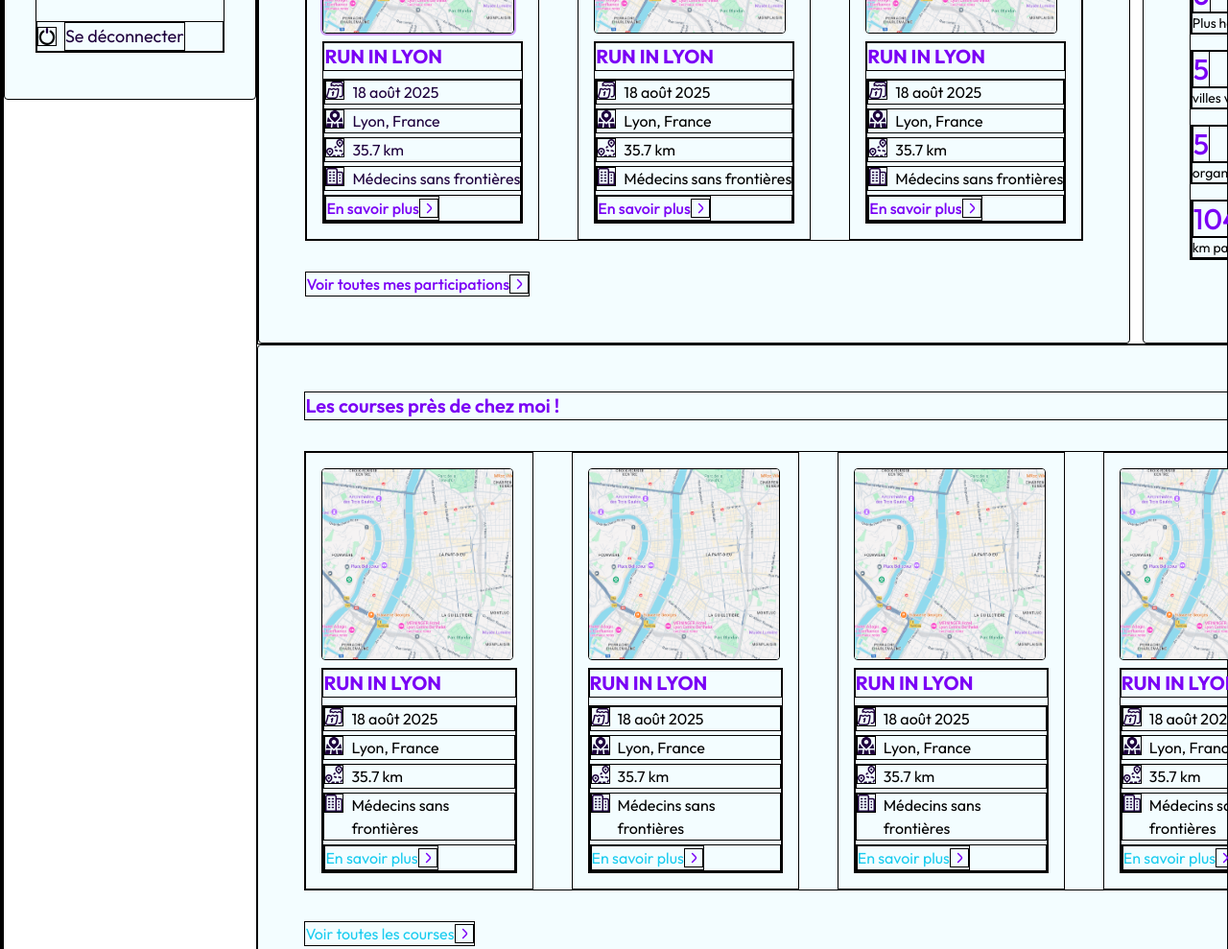
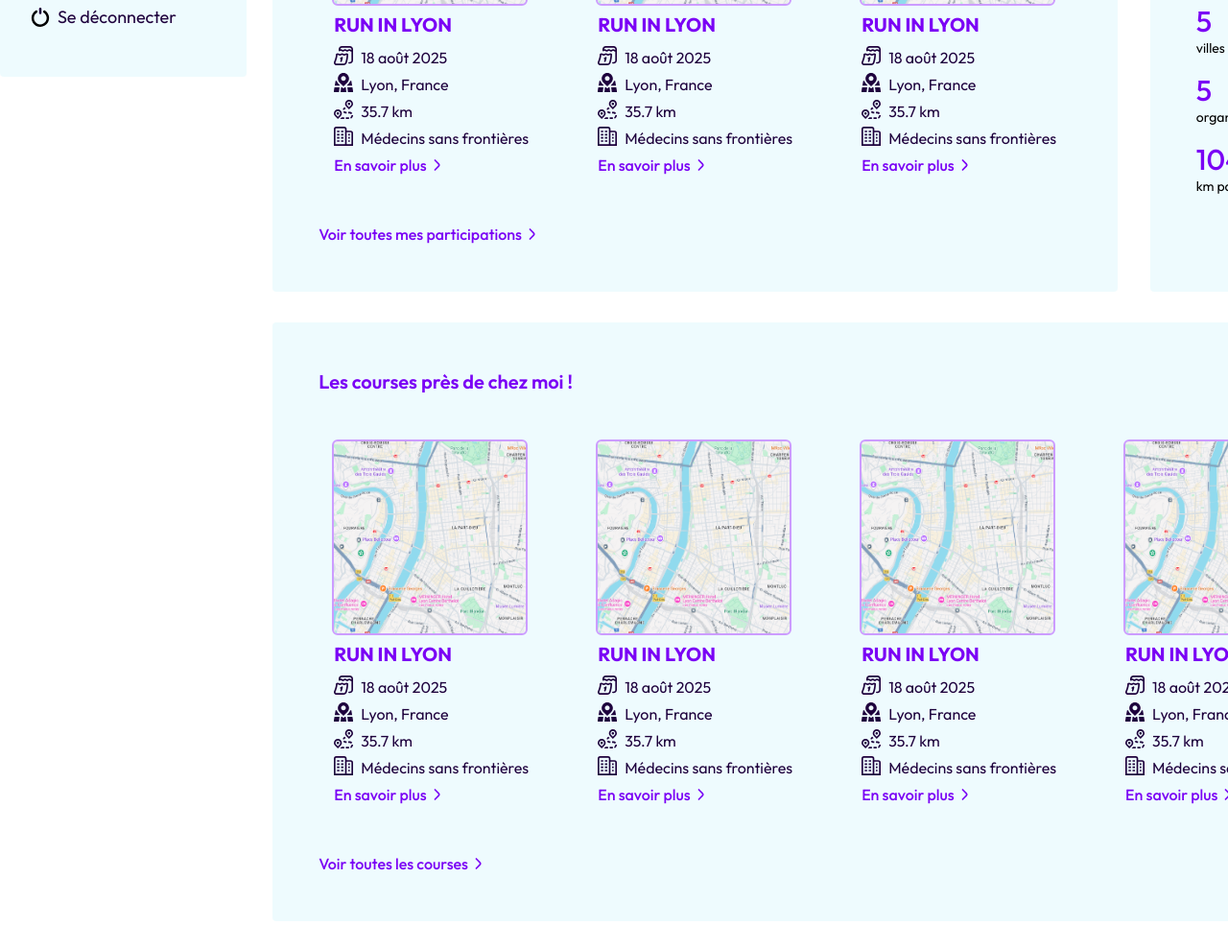
Before and after one commit to Akkyaane/RumtonFront, a website: page views/portals/runner/dashboard-runner.html in a window 1280 px wide. Shown: the part 427-1416 px from the top of the page at 96% size. Drawn offline with Linux system fonts and the light colour scheme; files that its build step writes are made by us from their sources.

Commit message:
Change colors

```diff
--- a/css/main.css
+++ b/css/main.css
@@ -45,9 +45,9 @@
 }
 
 
-* {
+/* * {
     border: solid 0.1px black;
-}
+} */
 
 .home {
     background-image: url(../content/picture-1.jpg);
--- a/views/portals/runner/dashboard-runner.html
+++ b/views/portals/runner/dashboard-runner.html
@@ -10,8 +10,9 @@
 </head>
 
 <body class="outfit-body w-(--size-1440) m-auto">
-  <header class="flex justify-between items-center">
-    <a href="../../../views/index.html"><img src="../../../content/logo.svg" alt="Logo de l'application Rumton" class="w-[125px]"></a>
+  <header class="flex justify-between items-center py-4">
+    <a href="../../../views/index.html"><img src="../../../content/logo.svg" alt="Logo de l'application Rumton"
+        class="w-[100px]"></a>
     <nav class="flex items-center">
       <ul class="flex gap-8">
         <li><a href="../../../views/index.html" class="link">Accueil</a></li>
@@ -23,25 +24,25 @@
   </header>
 
   <main>
-    <div class="flex justify-between py-12">
-      <nav class="flex justify-center h-[400px] rounded-sm px-8 py-12 bg-(--color-1accef)/5">
+    <div class="flex justify-between py-4">
+      <nav class="flex justify-center h-[400px] rounded-sm px-8 py-12 bg-(--color-1accef)/7.5">
         <ul class="flex flex-col justify-between">
           <div class="flex flex-col gap-8">
-            <li class="flex items-center gap-2 text-(--color-1e003d)"><img src="../../../content/board-icon.svg" alt="" class="size-[20px]"><a
-                href="" class="link text-lg">Mon tableau de bord</a></li>
+            <li class="flex items-center gap-2 text-(--color-1e003d)"><img src="../../../content/board-icon.svg" alt=""
+                class="size-[20px]"><a href="" class="link text-lg">Mon tableau de bord</a></li>
             <li class="flex items-center gap-2 text-(--color-1e003d)"><img src="../../../content/runner-icon.svg" alt=""
                 class="size-[20px]"><a href="" class="link text-lg">Mes participations</a></li>
-            <li class="flex items-center gap-2 text-(--color-1e003d)"><img src="../../../content/user-icon.svg" alt="" class="size-[20px]"><a
-                href="" class="link text-lg">Mes informations</a></li>
+            <li class="flex items-center gap-2 text-(--color-1e003d)"><img src="../../../content/user-icon.svg" alt=""
+                class="size-[20px]"><a href="" class="link text-lg">Mes informations</a></li>
           </div>
-          <li class="flex items-center gap-2 text-(--color-1e003d)"><img src="../../../content/logout-icon.svg" alt="" class="size-[20px]"><a
-              href="" class="link text-lg">Se déconnecter</a></li>
+          <li class="flex items-center gap-2 text-(--color-1e003d)"><img src="../../../content/logout-icon.svg" alt=""
+              class="size-[20px]"><a href="" class="link text-lg">Se déconnecter</a></li>
         </ul>
       </nav>
 
-      <div class="flex flex-col justify-between">
+      <div class="flex flex-col justify-between gap-8">
         <div class="flex justify-between">
-          <section class="flex flex-col rounded-sm p-12 gap-8 justify-between bg-(--color-1accef)/5">
+          <section class="flex flex-col rounded-sm p-12 gap-8 justify-between bg-(--color-1accef)/7.5">
             <h2 class="outfit-header text-xl text-(--color-7a00f5)">Mes prochaines participations</h2>
             <div class="flex justify-between gap-10">
               <div class="flex flex-col gap-2 p-4">
@@ -50,63 +51,69 @@
                 <div class="flex flex-col gap-2">
                   <h3 class="text-xl font-bold text-(--color-7a00f5) uppercase">Run in Lyon</h3>
                   <ul class="flex flex-col gap-1">
-                    <li class="flex gap-2 text-(--color-1e003d)"><img src="../../../content/calendar-icon.svg" alt="" class="size-[20px]">18
+                    <li class="flex gap-2 text-(--color-1e003d)"><img src="../../../content/calendar-icon.svg" alt=""
+                        class="size-[20px]">18
                       août 2025</li>
                     <li class="flex gap-2 text-(--color-1e003d)"><img src="../../../content/location-icon.svg" alt=""
                         class="size-[20px]">Lyon, France</li>
-                    <li class="flex gap-2 text-(--color-1e003d)"><img src="../../../content/distance-icon.svg" alt="" class="size-[20px]">35.7
+                    <li class="flex gap-2 text-(--color-1e003d)"><img src="../../../content/distance-icon.svg" alt=""
+                        class="size-[20px]">35.7
                       km</li>
                     <li class="flex gap-2 text-(--color-1e003d)"><img src="../../../content/organism-icon.svg" alt=""
                         class="size-[20px]">Médecins sans frontières</li>
-                    <li><a href="" class="link text-(--color-7a00f5) flex w-fit items-center font-medium">En savoir plus<img
-                          src="../../../content/right-arrow-icon.svg" alt="" class="size-[20px]"></a></li>
+                    <li><a href="" class="link text-(--color-7a00f5) flex w-fit items-center font-medium">En savoir
+                        plus<img src="../../../content/right-arrow-icon.svg" alt="" class="size-[20px]"></a></li>
                   </ul>
                 </div>
               </div>
               <div class="flex flex-col gap-2 p-4">
                 <img src="../../../content/exemple-carte.png" alt=""
-                  class="w-[200px] h-[200px] rounded-sm border-2 border-(--color-ef7b45)">
+                  class="w-[200px] h-[200px] rounded-sm outline-2 outline-(--color-cc9cff)">
                 <div class="flex flex-col gap-2">
                   <h3 class="text-xl font-bold text-(--color-7a00f5) uppercase">Run in Lyon</h3>
                   <ul class="flex flex-col gap-1">
-                    <li class="flex gap-2"><img src="../../../content/calendar-icon.svg" alt="" class="size-[20px]">18
+                    <li class="flex gap-2 text-(--color-1e003d)"><img src="../../../content/calendar-icon.svg" alt=""
+                        class="size-[20px]">18
                       août 2025</li>
-                    <li class="flex gap-2"><img src="../../../content/location-icon.svg" alt=""
+                    <li class="flex gap-2 text-(--color-1e003d)"><img src="../../../content/location-icon.svg" alt=""
                         class="size-[20px]">Lyon, France</li>
-                    <li class="flex gap-2"><img src="../../../content/distance-icon.svg" alt="" class="size-[20px]">35.7
+                    <li class="flex gap-2 text-(--color-1e003d)"><img src="../../../content/distance-icon.svg" alt=""
+                        class="size-[20px]">35.7
                       km</li>
-                    <li class="flex gap-2"><img src="../../../content/organism-icon.svg" alt=""
+                    <li class="flex gap-2 text-(--color-1e003d)"><img src="../../../content/organism-icon.svg" alt=""
                         class="size-[20px]">Médecins sans frontières</li>
-                    <li><a href="" class="link text-(--color-7a00f5) flex w-fit items-center font-medium">En savoir plus<img
-                          src="../../../content/right-arrow-icon.svg" alt="" class="size-[20px]"></a></li>
+                    <li><a href="" class="link text-(--color-7a00f5) flex w-fit items-center font-medium">En savoir
+                        plus<img src="../../../content/right-arrow-icon.svg" alt="" class="size-[20px]"></a></li>
                   </ul>
                 </div>
               </div>
               <div class="flex flex-col gap-2 p-4">
                 <img src="../../../content/exemple-carte.png" alt=""
-                  class="w-[200px] h-[200px] rounded-sm border-2 border-(--color-ef7b45)">
+                  class="w-[200px] h-[200px] rounded-sm outline-2 outline-(--color-cc9cff)">
                 <div class="flex flex-col gap-2">
                   <h3 class="text-xl font-bold text-(--color-7a00f5) uppercase">Run in Lyon</h3>
                   <ul class="flex flex-col gap-1">
-                    <li class="flex gap-2"><img src="../../../content/calendar-icon.svg" alt="" class="size-[20px]">18
+                    <li class="flex gap-2 text-(--color-1e003d)"><img src="../../../content/calendar-icon.svg" alt=""
+                        class="size-[20px]">18
                       août 2025</li>
-                    <li class="flex gap-2"><img src="../../../content/location-icon.svg" alt=""
+                    <li class="flex gap-2 text-(--color-1e003d)"><img src="../../../content/location-icon.svg" alt=""
                         class="size-[20px]">Lyon, France</li>
-                    <li class="flex gap-2"><img src="../../../content/distance-icon.svg" alt="" class="size-[20px]">35.7
+                    <li class="flex gap-2 text-(--color-1e003d)"><img src="../../../content/distance-icon.svg" alt=""
+                        class="size-[20px]">35.7
                       km</li>
-                    <li class="flex gap-2"><img src="../../../content/organism-icon.svg" alt=""
+                    <li class="flex gap-2 text-(--color-1e003d)"><img src="../../../content/organism-icon.svg" alt=""
                         class="size-[20px]">Médecins sans frontières</li>
-                    <li><a href="" class="link text-(--color-7a00f5) flex w-fit items-center font-medium">En savoir plus<img
-                          src="../../../content/right-arrow-icon.svg" alt="" class="size-[20px]"></a></li>
+                    <li><a href="" class="link text-(--color-7a00f5) flex w-fit items-center font-medium">En savoir
+                        plus<img src="../../../content/right-arrow-icon.svg" alt="" class="size-[20px]"></a></li>
                   </ul>
                 </div>
               </div>
             </div>
-            <a href="" class="link flex w-fit items-center font-medium text-(--color-7a00f5)">Voir toutes mes participations<img
-                src="../../../content/right-arrow-icon.svg" alt="" class="size-[20px]"></a>
+            <a href="" class="link flex w-fit items-center font-medium text-(--color-7a00f5)">Voir toutes mes
+              participations<img src="../../../content/right-arrow-icon.svg" alt="" class="size-[20px]"></a>
           </section>
 
-          <section class="flex flex-col rounded-sm p-12 gap-8 bg-(--color-1accef)/5">
+          <section class="flex flex-col rounded-sm p-12 gap-8 bg-(--color-1accef)/7.5">
             <h2 class="outfit-header text-xl text-(--color-7a00f5)">Mes statistiques</h2>
             <ul class="flex flex-col gap-4">
               <div>
@@ -137,95 +144,103 @@
           </section>
         </div>
 
-        <section class="flex flex-col rounded-sm p-12 gap-8 justify-between bg-(--color-1accef)/5">
+        <section class="flex flex-col rounded-sm p-12 gap-8 justify-between bg-(--color-1accef)/7.5">
           <h2 class="outfit-header text-xl text-(--color-7a00f5)">Les courses près de chez moi !</h2>
           <div class="flex justify-between gap-10">
             <div class="flex flex-col gap-2 p-4">
               <img src="../../../content/exemple-carte.png" alt=""
-                class="w-[200px] h-[200px] rounded-sm border-2 border-(--color-7a00f5)">
+                class="w-[200px] h-[200px] rounded-sm outline-2 outline-(--color-cc9cff)">
               <div class="flex flex-col gap-2">
                 <h3 class="text-xl font-bold text-(--color-7a00f5) uppercase">Run in Lyon</h3>
                 <ul class="flex flex-col gap-1">
-                  <li class="flex gap-2"><img src="../../../content/calendar-icon.svg" alt="" class="size-[20px]">18
+                  <li class="flex gap-2 text-(--color-1e003d)"><img src="../../../content/calendar-icon.svg" alt=""
+                      class="size-[20px]">18
                     août 2025</li>
-                  <li class="flex gap-2"><img src="../../../content/location-icon.svg" alt="" class="size-[20px]">Lyon,
-                    France</li>
-                  <li class="flex gap-2"><img src="../../../content/distance-icon.svg" alt="" class="size-[20px]">35.7
+                  <li class="flex gap-2 text-(--color-1e003d)"><img src="../../../content/location-icon.svg" alt=""
+                      class="size-[20px]">Lyon, France</li>
+                  <li class="flex gap-2 text-(--color-1e003d)"><img src="../../../content/distance-icon.svg" alt=""
+                      class="size-[20px]">35.7
                     km</li>
-                  <li class="flex gap-2"><img src="../../../content/organism-icon.svg" alt=""
+                  <li class="flex gap-2 text-(--color-1e003d)"><img src="../../../content/organism-icon.svg" alt=""
                       class="size-[20px]">Médecins sans frontières</li>
-                  <li><a href="" class="link text-(--color-1accef) flex w-fit items-center">En savoir plus<img
-                        src="../../../content/right-arrow-icon.svg" alt="" class="size-[20px]"></a></li>
+                  <li><a href="" class="link text-(--color-7a00f5) flex w-fit items-center font-medium">En savoir
+                      plus<img src="../../../content/right-arrow-icon.svg" alt="" class="size-[20px]"></a></li>
                 </ul>
               </div>
             </div>
             <div class="flex flex-col gap-2 p-4">
               <img src="../../../content/exemple-carte.png" alt=""
-                class="w-[200px] h-[200px] rounded-sm border-2 border-(--color-7a00f5)">
+                class="w-[200px] h-[200px] rounded-sm outline-2 outline-(--color-cc9cff)">
               <div class="flex flex-col gap-2">
                 <h3 class="text-xl font-bold text-(--color-7a00f5) uppercase">Run in Lyon</h3>
                 <ul class="flex flex-col gap-1">
-                  <li class="flex gap-2"><img src="../../../content/calendar-icon.svg" alt="" class="size-[20px]">18
+                  <li class="flex gap-2 text-(--color-1e003d)"><img src="../../../content/calendar-icon.svg" alt=""
+                      class="size-[20px]">18
                     août 2025</li>
-                  <li class="flex gap-2"><img src="../../../content/location-icon.svg" alt="" class="size-[20px]">Lyon,
-                    France</li>
-                  <li class="flex gap-2"><img src="../../../content/distance-icon.svg" alt="" class="size-[20px]">35.7
+                  <li class="flex gap-2 text-(--color-1e003d)"><img src="../../../content/location-icon.svg" alt=""
+                      class="size-[20px]">Lyon, France</li>
+                  <li class="flex gap-2 text-(--color-1e003d)"><img src="../../../content/distance-icon.svg" alt=""
+                      class="size-[20px]">35.7
                     km</li>
-                  <li class="flex gap-2"><img src="../../../content/organism-icon.svg" alt=""
+                  <li class="flex gap-2 text-(--color-1e003d)"><img src="../../../content/organism-icon.svg" alt=""
                       class="size-[20px]">Médecins sans frontières</li>
-                  <li><a href="" class="link text-(--color-1accef) flex w-fit items-center">En savoir plus<img
-                        src="../../../content/right-arrow-icon.svg" alt="" class="size-[20px]"></a></li>
+                  <li><a href="" class="link text-(--color-7a00f5) flex w-fit items-center font-medium">En savoir
+                      plus<img src="../../../content/right-arrow-icon.svg" alt="" class="size-[20px]"></a></li>
                 </ul>
               </div>
             </div>
             <div class="flex flex-col gap-2 p-4">
               <img src="../../../content/exemple-carte.png" alt=""
-                class="w-[200px] h-[200px] rounded-sm border-2 border-(--color-7a00f5)">
+                class="w-[200px] h-[200px] rounded-sm outline-2 outline-(--color-cc9cff)">
               <div class="flex flex-col gap-2">
                 <h3 class="text-xl font-bold text-(--color-7a00f5) uppercase">Run in Lyon</h3>
                 <ul class="flex flex-col gap-1">
-                  <li class="flex gap-2"><img src="../../../content/calendar-icon.svg" alt="" class="size-[20px]">18
+                  <li class="flex gap-2 text-(--color-1e003d)"><img src="../../../content/calendar-icon.svg" alt=""
+                      class="size-[20px]">18
                     août 2025</li>
-                  <li class="flex gap-2"><img src="../../../content/location-icon.svg" alt="" class="size-[20px]">Lyon,
-                    France</li>
-                  <li class="flex gap-2"><img src="../../../content/distance-icon.svg" alt="" class="size-[20px]">35.7
+                  <li class="flex gap-2 text-(--color-1e003d)"><img src="../../../content/location-icon.svg" alt=""
+                      class="size-[20px]">Lyon, France</li>
+                  <li class="flex gap-2 text-(--color-1e003d)"><img src="../../../content/distance-icon.svg" alt=""
+                      class="size-[20px]">35.7
                     km</li>
-                  <li class="flex gap-2"><img src="../../../content/organism-icon.svg" alt=""
+                  <li class="flex gap-2 text-(--color-1e003d)"><img src="../../../content/organism-icon.svg" alt=""
                       class="size-[20px]">Médecins sans frontières</li>
-                  <li><a href="" class="link text-(--color-1accef) flex w-fit items-center">En savoir plus<img
-                        src="../../../content/right-arrow-icon.svg" alt="" class="size-[20px]"></a></li>
+                  <li><a href="" class="link text-(--color-7a00f5) flex w-fit items-center font-medium">En savoir
+                      plus<img src="../../../content/right-arrow-icon.svg" alt="" class="size-[20px]"></a></li>
                 </ul>
               </div>
             </div>
             <div class="flex flex-col gap-2 p-4">
               <img src="../../../content/exemple-carte.png" alt=""
-                class="w-[200px] h-[200px] rounded-sm border-2 border-(--color-7a00f5)">
+                class="w-[200px] h-[200px] rounded-sm outline-2 outline-(--color-cc9cff)">
               <div class="flex flex-col gap-2">
                 <h3 class="text-xl font-bold text-(--color-7a00f5) uppercase">Run in Lyon</h3>
                 <ul class="flex flex-col gap-1">
-                  <li class="flex gap-2"><img src="../../../content/calendar-icon.svg" alt="" class="size-[20px]">18
+                  <li class="flex gap-2 text-(--color-1e003d)"><img src="../../../content/calendar-icon.svg" alt=""
+                      class="size-[20px]">18
                     août 2025</li>
-                  <li class="flex gap-2"><img src="../../../content/location-icon.svg" alt="" class="size-[20px]">Lyon,
-                    France</li>
-                  <li class="flex gap-2"><img src="../../../content/distance-icon.svg" alt="" class="size-[20px]">35.7
+                  <li class="flex gap-2 text-(--color-1e003d)"><img src="../../../content/location-icon.svg" alt=""
+                      class="size-[20px]">Lyon, France</li>
+                  <li class="flex gap-2 text-(--color-1e003d)"><img src="../../../content/distance-icon.svg" alt=""
+                      class="size-[20px]">35.7
                     km</li>
-                  <li class="flex gap-2"><img src="../../../content/organism-icon.svg" alt=""
+                  <li class="flex gap-2 text-(--color-1e003d)"><img src="../../../content/organism-icon.svg" alt=""
                       class="size-[20px]">Médecins sans frontières</li>
-                  <li><a href="" class="link text-(--color-1accef) flex w-fit items-center">En savoir plus<img
-                        src="../../../content/right-arrow-icon.svg" alt="" class="size-[20px]"></a></li>
+                  <li><a href="" class="link text-(--color-7a00f5) flex w-fit items-center font-medium">En savoir
+                      plus<img src="../../../content/right-arrow-icon.svg" alt="" class="size-[20px]"></a></li>
                 </ul>
               </div>
             </div>
           </div>
-          <a href="" class="link text-(--color-1accef) flex w-fit items-center">Voir toutes les courses<img
-              src="../../../content/right-arrow-icon.svg" alt="" class="size-[20px]"></a>
+          <a href="" class="link flex w-fit items-center font-medium text-(--color-7a00f5)">Voir toutes les
+            courses<img src="../../../content/right-arrow-icon.svg" alt="" class="size-[20px]"></a>
         </section>
       </div>
   </main>
 
   <footer class="flex flex-col items-center gap-8 p-6">
     <div class="w-full flex justify-between items-center pt-8">
-      <img src="../../../content/logo.svg" alt="" class="header-img">
+      <img src="../../../content/logo.svg" alt="" class="w-[100px]">
       <div class="flex gap-8">
         <nav class="flex flex-col gap-3">
           <ul class="flex flex-col gap-1">
```
Also changed, not shown: dist/output.css.
